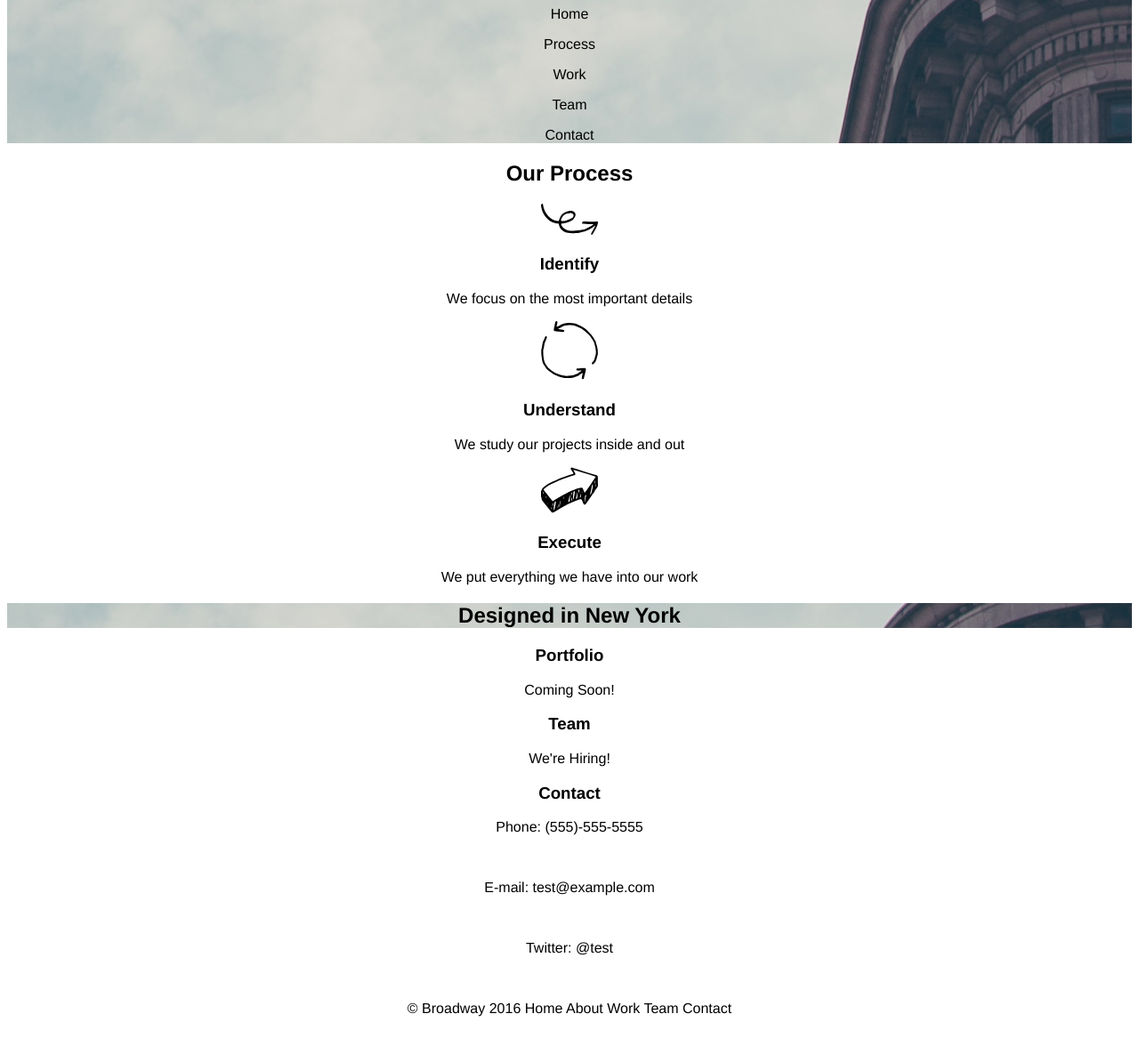
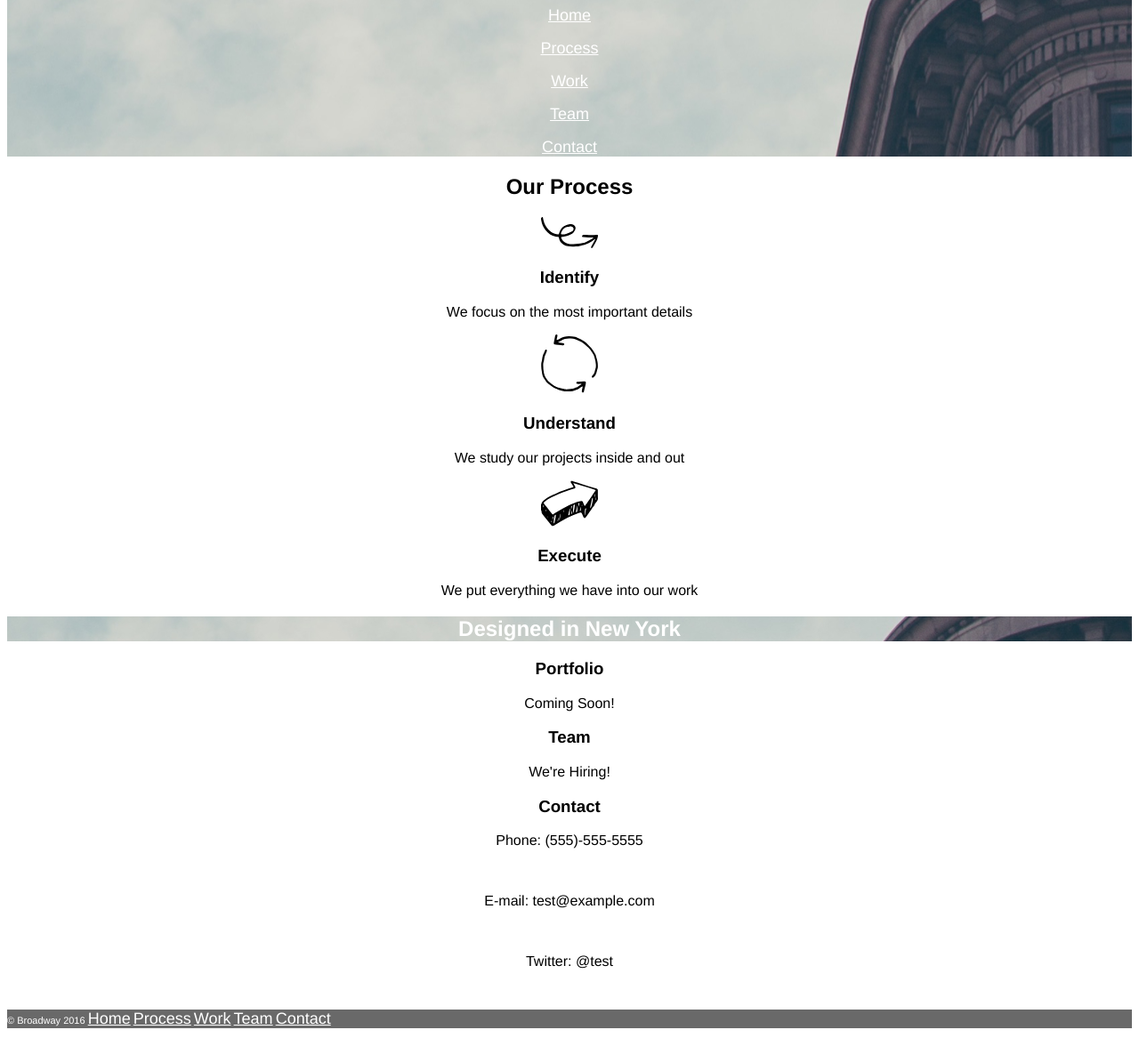
Before and after one commit to michaelsmith101/broadway, a plain HTML site: page index.html in a window 1280 px wide. Shown: the part 73-1240 px from the top of the page at 89% size. Drawn offline with Linux system fonts and the light colour scheme.

Commit message:
Formatted Header and Made Links Functional

```diff
--- a/index.html
+++ b/index.html
@@ -10,11 +10,11 @@
     <div class="header">
       <h1>Broadway Design</h1>
       <nav>
-        <p>Home</p>
-        <p>Process</p>
-        <p>Work</p>
-        <p>Team</p>
-        <p>Contact</p>
+        <p><a href="#header">Home</a></p>
+        <p><a href="#process">Process</a></p>
+        <p><a href="#work">Work</a></p>
+        <p><a href="#team">Team</a></p>
+        <p><a href="#contact">Contact</a></p>
       </nav>
     </div>
 <!--Process-->
@@ -43,8 +43,16 @@
       <p>Twitter: @test</p><br/>
     </div>
 <!--Footer-->
-    <div>
-      <p>&copy Broadway 2016 Home About Work Team Contact </p>
+    <div class="footer">
+      <p>&copy Broadway 2016
+        <span id="nav">
+          <a href="#header">Home</a>
+          <a href="#process">Process</a>
+          <a href="#work">Work</a>
+          <a href="#team">Team</a>
+          <a href="#contact">Contact</a>
+        </span>
+      </p>
     </div>
   </body>
 </html>
--- a/resources/css/style.css
+++ b/resources/css/style.css
@@ -4,5 +4,17 @@ body {
 }
 .header,
 #design {
-  background-image: url('../../resources/images/the-flatiron-building.png')
+  background-image: url('../../resources/images/the-flatiron-building.png');
+  color: white
 }
+a {
+  text-decoration: underline;
+  color: white;
+  font-size: 18px;
+}
+.footer {
+  text-align: left;
+  background-color: dimgray;
+  color: white;
+  font-size: 11px;
+}
```
